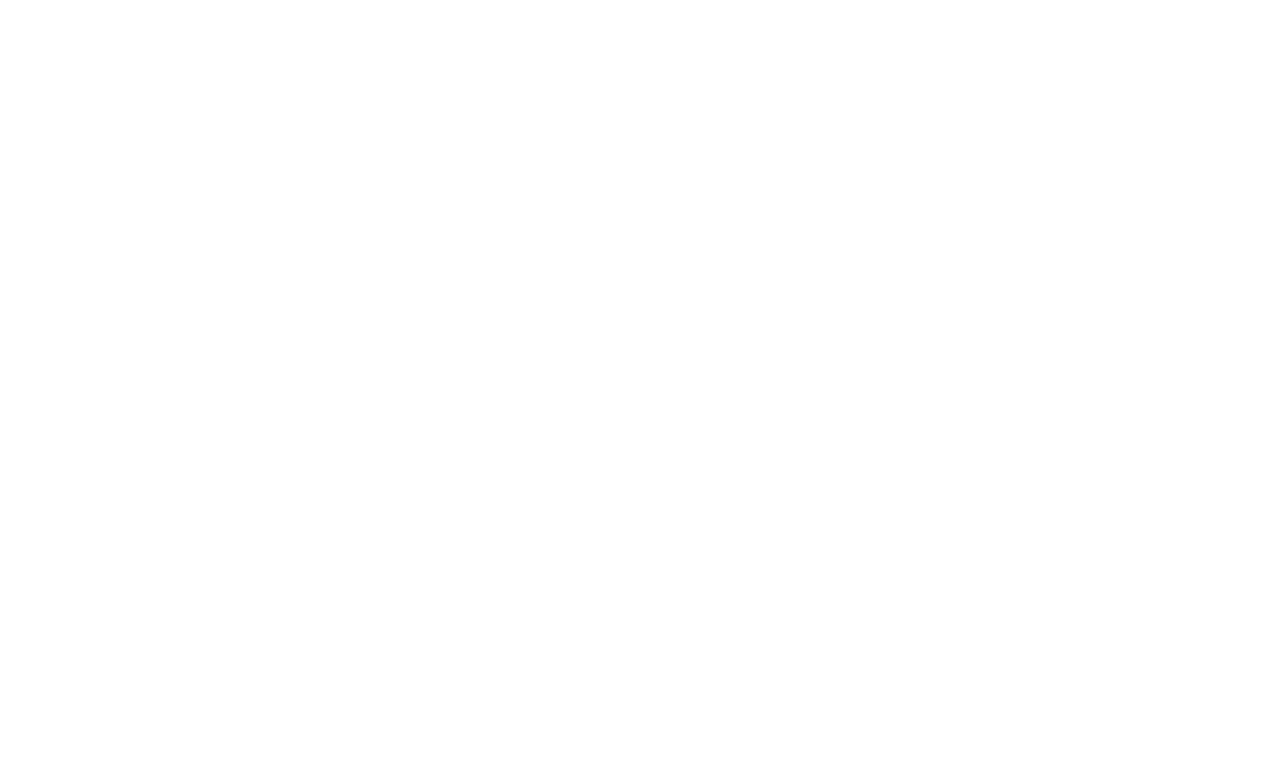
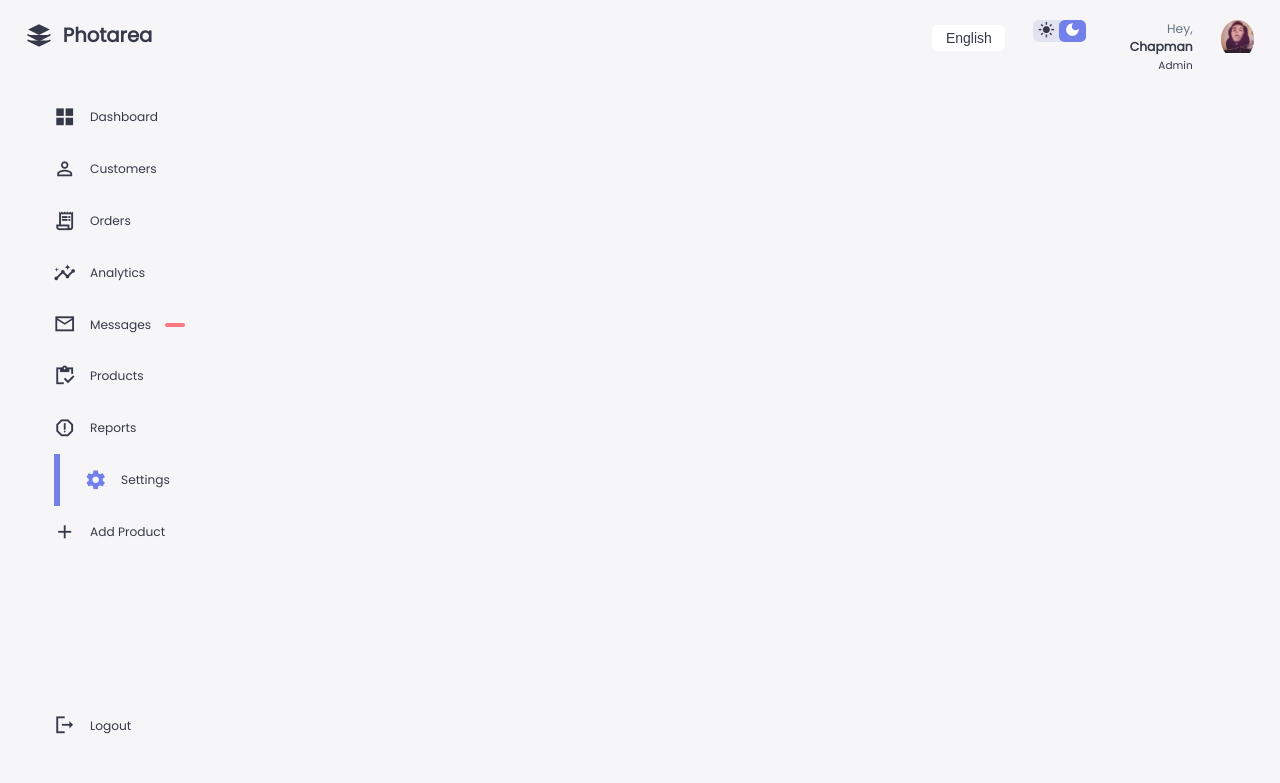
Before and after one commit to ponyn1ce/test-projeckt, a plain HTML site: page html/setting.html in a window 1280 px wide. Drawn offline with nearby package versions, Linux system fonts and the light colour scheme.

Commit message:
add the start items for work
Added the initial parameters for the project to start designing the page.

```diff
--- /dev/null
+++ b/css/settings.css
@@ -0,0 +1,372 @@
+@import url('https://fonts.googleapis.com/css2?family=Poppins:ital,wght@300;400;500;600;700;800&display=swap');
+
+:root{
+    --color-primary: #7380ec;
+    --color-danger: #ff7782;
+    --color-success: #41f1b6;
+    --color-warning: #ffbb55;
+    --color-white: #fff;
+    --color-info-dark: #7d8da1;
+    --color-info-light: #dce1ed;
+    --color-dark: #363949;
+    --color-light: rgba(132, 139, 200, 0.18);
+    --color-primary-veriant: #111e88;
+    --color-dark-veriant: #677483;
+    --color-background: #f6f6f9;
+
+    --card-border-radius: 2rem;
+    --border-radius-1: 0.4rem;
+    --border-radius-2: 0.8rem;
+    --border-radius-3: 1.2rem;
+
+    --card-padding: 1.8rem;
+    --padding-1: 1.2rem;
+
+    --box-shadow: 0 2rem 3rem var(--color-light);
+}
+
+.dark-theme-variables {
+    --color-background: #181a1e;
+    --color-white: #202528;
+    --color-dark: #edeffd;
+    --color-dark-veriant: #a3bdcc;
+    --color-light: rgba(0,0,0,0.4);
+    --box-shadow: 0 2rem 3rem var(--color-light);
+}
+
+
+*{
+    margin: 0;
+    padding: 0;
+    outline: 0;
+    appearance: none;
+    border: 0;
+    text-decoration: none;
+    list-style: none;
+    box-sizing: border-box;
+}
+
+html{
+    font-size: 14px;
+    overflow-x: hidden;
+}
+
+body{
+    width: 100%;
+    max-width: 100vw;
+    height: 100vh;
+    font-family: 'Poppins', sans-serif;
+    font-size: 0.88rem;
+    background: var(--color-background);
+    user-select: none;
+    overflow-x: hidden;
+    color: var(--color-dark);
+}
+
+
+.container{
+display: grid;
+width: 96%;
+margin: 0 auto;
+gap: 1.8rem;
+grid-template-columns: 14rem minmax(0, 1fr) 23rem;
+align-items: start;
+}
+
+a{
+    color: var(--color-dark);
+}
+
+img{
+    display: block;
+    width: 100%;
+}
+
+h1{
+    font-weight: 800;
+    font-size: 1.8rem;
+}
+
+h2{
+    font-size:1.4rem;
+}
+
+h3{
+    font-size:0.87rem;
+}
+
+h4{
+    font-size: 0.8rem;
+}
+
+h5{
+    font-size: 0.77rem;
+}
+
+small{
+    font-size: 0.75rem;
+}
+
+.profile-photo{
+    width: 2.8rem;
+    height: 2.8rem;;
+    border-radius: 50%;
+    overflow: hidden;
+}
+
+
+.text-muted{
+    color: var(--color-dark);
+}
+
+p{
+    color: var(--color-dark-veriant);
+}
+
+b{
+    color: var(--color-dark);
+}
+
+.primary{
+    color: var(--color-primary);
+}
+
+.danger{
+    color: var(--color-danger);
+}
+.success{
+    color: var(--color-success);
+}
+.warning{
+    color: var(--color-warning);
+}
+
+aside{
+    height: 100vh;;
+}
+
+aside .top{
+    display: flex;
+    align-items: center;
+    justify-content: space-between;
+    margin-top:1.4rem;
+}
+
+aside .logo{
+    display: flex;
+    gap: 0.8rem;
+}
+
+aside .logo .img{
+    width: 2rem;
+    height: 2rem;
+}
+
+aside .close{
+    display: none;
+}
+
+aside .sidebar{
+    display: flex;
+    flex-direction: column;
+    height: 86vh;
+    position: relative;
+    top: 3rem;
+}
+
+aside h3{
+    font-weight: 500;
+}
+
+.sidebar img{
+    width: 1rem;
+    height: 1rem;
+}
+
+
+aside .sidebar a{
+    display: flex;
+    color: var(--color-indo-dark);
+    margin-left: 2rem;
+    gap: 1rem;
+    align-items: center;
+    position: relative;
+    height: 3.7rem;
+    transition: all 300ms ease;
+}
+
+aside .sidebar a span{
+    font-size: 1.6rem;
+    transition: all 300ms ease;
+}
+
+aside .sidebar a:last-child{
+    position: absolute;
+    bottom: 2rem;
+    width: 100%;
+}
+
+aside .sidebar a:active{
+    background: var(--color-light);
+    color: var(--color-primary);
+    margin-left: 0;
+}
+
+
+    aside .sidebar a.active:before{
+        content: '';
+        width: 6px;
+        height: 100%;
+        background: var(--color-primary);
+    }
+
+    aside .sidebar a.active span{
+        color: var(--color-primary);
+        margin-left: calc(1rem - 3px);
+    }
+
+    aside .sidebar a:hover{
+        color: var(--color-primary);
+    }
+
+    aside .sidebar a:hover span{
+            margin-left: 1rem;
+    }
+
+
+aside .sidebar .message-count{
+    background: var(--color-danger);
+    color: var(--color-white);
+    padding: 2px 10px;
+    font-size: 11px;
+    border-radius: var(--border-radius-1);
+}
+
+.profile-photo{
+    width: 2.8rem;
+    height: 2.8rem;;
+    border-radius: 50%;
+    overflow: hidden;
+}
+
+/* sidebar */
+
+main{
+    margin-top: 1.4rem;
+    min-width: 0;
+}
+
+.logo{display:flex;align-items:center;gap:6px;flex:0 0 auto;text-decoration:none;color:var(--color-dark)}
+.logo svg{width:26px;height:26px}
+.brand{color:var(--color-dark);font-weight:700;font-size:19px;letter-spacing:-0.01em;text-decoration:none;}
+
+
+
+
+
+
+
+
+
+
+
+
+
+
+
+
+
+
+
+
+
+
+
+
+
+.right{
+    margin-top: 1.4rem;
+    min-width: 0;
+
+}
+
+.right .top{
+    display: flex;
+    justify-content: end;
+    gap: 2rem;
+}
+
+.right .top button{
+    display: none;
+}
+
+.right .theme-toggler{
+    background: var(--color-light);
+    display: flex;
+    justify-content: space-between;
+    align-items: center;
+    height: 1.6rem;
+    width: 4.2rem;
+    cursor: pointer;
+    border-radius: var(--border-radius-1);
+}
+
+.right .theme-toggler span{
+    font-size: 1.2rem;
+    width: 50%;
+    height: 100%;
+    display: flex;
+    align-items: center;
+    justify-content: center;
+}
+
+.right .theme-toggler span.active{
+    background: var(--color-primary);
+    color: white;
+    border-radius: var(--border-radius-1);
+}
+
+.right .top .profile{
+    display: flex;
+    gap: 2rem;
+    text-align: right;
+}
+
+.language-switcher {
+        position: static;
+        display: flex;
+        align-items: center;
+        margin-bottom: 1.2rem;
+}
+
+#languageSelect {
+    padding: 4px 10px;
+    background: var(--color-white);
+    color: var(--color-dark);
+    border-radius: var(--border-radius-1);
+    border: 1px solid rgba(255, 255, 255, 0.547);
+    font-size: 1rem;
+    text-align: center;
+    cursor: pointer;
+}
+
+
+
+
+
+
+
+
+
+
+
+
+
+
+
+
+@media screen and (min-width: 1921px) {
+    html {
+        font-size: 21px;
+    }
+}
--- a/html/setting.html
+++ b/html/setting.html
@@ -3,9 +3,121 @@
 <head>
     <meta charset="UTF-8">
     <meta name="viewport" content="width=device-width, initial-scale=1.0">
-    <title>Document</title>
+    <link href="https://fonts.googleapis.com/icon?family=Material+Icons+Sharp" rel="stylesheet">
+    <link rel="stylesheet" href="https://fonts.googleapis.com/css2?family=Material+Symbols+Outlined:opsz,wght,FILL,GRAD@24,400,0,0&icon_names=orders" />
+    <link rel="stylesheet" href="../css/settings.css">
+    <link rel="stylesheet" href="../css/profile-menu.css">
+    <title>Settings</title>
 </head>
 <body>
+<div class="container">
+     <aside>
+        <div class="top">
+            <div class="logo">
+                <svg viewBox="0 0 24 24" fill="var(--color-dark)" xmlns="http://www.w3.org/2000/svg" aria-hidden="true">
+                    <path d="M12 2L2 7L12 12L22 7L12 2Z" fill="var(--color-dark)" />
+                    <path d="M2 17L12 22L22 17" stroke="var(--color-dark)" stroke-width="1.6" stroke-linecap="round" stroke-linejoin="round" />
+                    <path d="M2 12L12 17L22 12" stroke="var(--color-dark)" stroke-width="1.6" stroke-linecap="round" stroke-linejoin="round" />
+                </svg>
+                <h2 class="text-muted">Photarea</h2>
+            </div>
 
+            <div class="close" id="close-btn">
+                <span class="material-icons-sharp">close</span>
+            </div>
+        </div>
+
+
+        <div class="sidebar">
+
+            <a href="/index.html">
+                <span class="material-icons-sharp">grid_view</span>
+                <h3 data-i18n="dashboard">Dashboard</h3>
+            </a>
+
+            <a href="/html/customers.html">
+                <span class="material-icons-sharp">person_outline</span>
+                <h3 data-i18n="customers">Customers</h3>
+            </a>
+
+            <a href="/html/orders.html">
+                <span class="material-icons-sharp">receipt_long</span>
+                <h3 data-i18n="orders">Orders</h3>
+            </a>
+
+            <a href="/html/analytics.html">
+                <span class="material-icons-sharp">insights</span>
+                <h3 data-i18n="analytics">Analytics</h3>
+            </a>
+
+            <a href="/html/messages.html">
+                <span class="material-icons-sharp">mail_outline</span>
+                <h3 data-i18n="messages">Messages</h3>
+				<span class="message-count"></span>
+            </a>
+
+            <a href="/html/products.html">
+                <span class="material-icons-sharp">inventory</span>
+                <h3 data-i18n="products">Products</h3>
+
+            </a>
+
+            <a href="/html/reports.html">
+                <span class="material-icons-sharp">report_gmailerrorred</span>
+                <h3 data-i18n="reports">Reports</h3>
+            </a>
+
+            <a href="/html/setting.html" class="active">
+                <span class="material-icons-sharp" class="active">settings</span>
+                <h3 data-i18n="settings">Setting</h3>
+            </a>
+
+            <a href="/html/add_produkt.html">
+                <span class="material-icons-sharp">add</span>
+                <h3 data-i18n="add_product">Add Product</h3>
+            </a>
+
+            <a href="/html/profile.html">
+                <span class="material-icons-sharp">logout</span>
+                <h3 data-i18n="logout">Logout</h3>
+            </a>
+        </div>
+    </aside>
+
+    <!--Main Section-->
+
+    <main>
+    </main>
+
+    <div class="right">
+        <div class="top">
+            <button id="menu-btn">
+                <span class="material-icons-sharp">menu</span>
+            </button>
+            <div class="language-switcher">
+                <select name="" id="languageSelect">
+                    <option value="en">English</option>
+                    <option value="ru">Russian</option>
+                </select>
+            </div>
+            <div class="theme-toggler">
+                <span class="material-icons-sharp active" >light_mode</span>
+                <span class="material-icons-sharp">dark_mode</span>
+            </div>
+            <div class="profile">
+                <div class="info">
+                    <p>Hey, <b>Chapman</b></p>
+                    <small class="text-muted" data-i18n="admin">Admin</small>
+                </div>
+                <div class="profile-photo">
+                    <img src="../img/photo_2026-03-04_16-17-17.jpg" alt="">
+                </div>
+            </div>
+        </div>
+
+</div>
+<script src="../js/script.js"></script>
+<script src="../js/i18n.js"></script>
+<script src="../js/profileMenu.js"></script>
 </body>
 </html>
```
